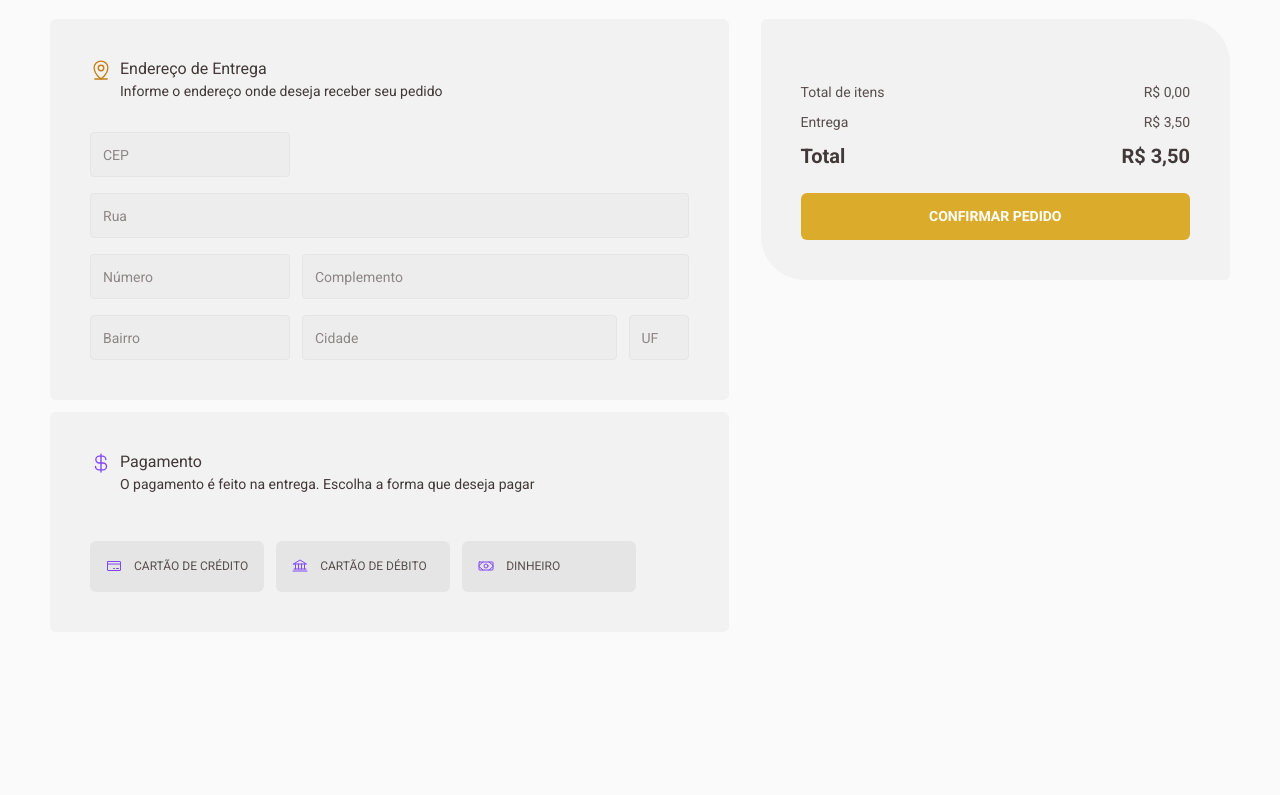
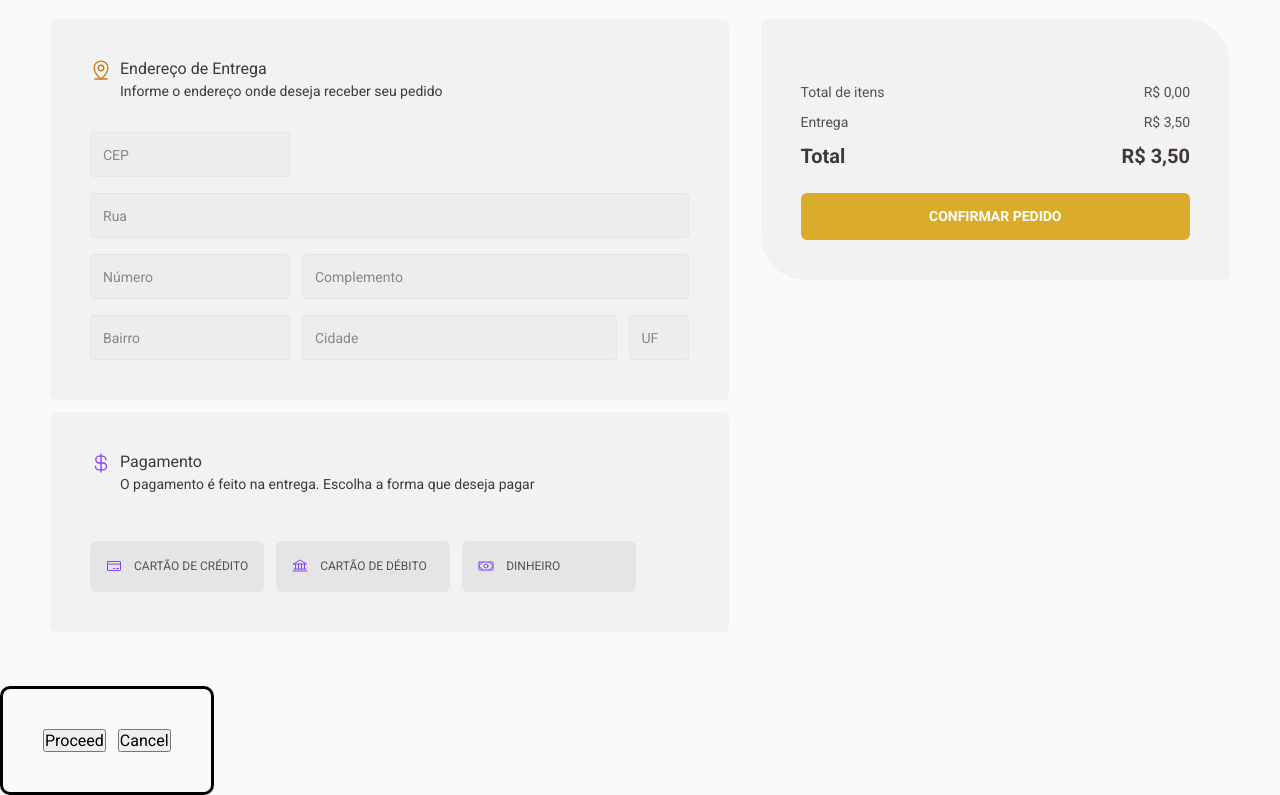
Before and after one commit to marcotulioteles/coffee-delivery-ignite, a React (Vite) app: page /checkout in a window 1280 px wide. Shown: the part 169-964 px from the top of the page. Before the commit the page ends 855 px from the top, so only its background shows below. Built offline with nearby package versions, Linux system fonts and the light colour scheme.

Commit message:
feat: change modal component implementation using dialog tag

```diff
--- a/src/components/Modal/index.tsx
+++ b/src/components/Modal/index.tsx
@@ -1,43 +1,58 @@
-import { ReactNode, useEffect, useRef } from "react";
-import { ModalBackground, ModalContainer } from "./styles";
-import { createPortal } from 'react-dom';
-import { X } from "phosphor-react";
+import { ReactNode, useEffect, useRef, MouseEvent } from 'react';
+import { ButtonGroup } from '../../pages/Checkout/styles';
+import { ModalContainer } from './styles';
+// import { createPortal } from 'react-dom';
 
 interface ModalProps {
-  isOpen: boolean;
-  closeFn: () => void;
+  title?: string;
+  isOpened: boolean;
+  onProceed?: () => void;
+  onClose: () => void;
   children: ReactNode;
+  closeButtonText?: string;
+  proceedButtonText?: string;
+  showProceedButton?: boolean;
 }
+export function Modal({
+  children,
+  isOpened,
+  onClose,
+  onProceed,
+  title,
+  closeButtonText,
+  proceedButtonText,
+  showProceedButton = true
+}: ModalProps) {
 
-const modalRoot = document.getElementById('modal-root') as HTMLElement;
+  const ref: any = useRef(null);
 
-export function Modal({ closeFn, isOpen = false, children }: ModalProps) {
-  const modalContainerRef = useRef<HTMLDivElement>(null);
+  useEffect(() => {
+    if (isOpened) {
+      ref.current?.showModal();
+      document.body.classList.add('modal-open');
+    } else {
+      ref.current?.close();
+      document.body.classList.remove('modal-open');
+    }
+  }, [isOpened]);
 
-  // useEffect(() => {
-  //   console.log(isOpen)
-  //   if (!isOpen) return;
+  const proceedAndClose = () => {
+    if (onProceed) onProceed()
+    onClose();
+  };
 
-  //   function listener(event: any) {
-  //     if ((modalContainerRef.current as HTMLDivElement).contains(event.target)) {
-  //       return;
-  //     }
-  //     closeFn()
-  //   }
+  const preventAutoClose = (event: MouseEvent) => event.stopPropagation;
 
-  //   window.addEventListener('click', listener)
-
-  //   return () => window.removeEventListener('click', listener);
-  // }, [isOpen])
-
-  if (!isOpen) return null;
-
-  return createPortal(
-    <ModalBackground>
-      <ModalContainer ref={modalContainerRef}>
-        <X size={24} style={{ position: 'absolute', top: '10px', right: '10px', cursor: 'pointer' }} onClick={closeFn} />
+  return (
+    <ModalContainer ref={ref} onCancel={onClose} onClick={onClose}>
+      <div onClick={preventAutoClose}>
+        <h3>{title}</h3>
         {children}
-      </ModalContainer>
-    </ModalBackground>,
-    modalRoot)
+        <ButtonGroup>
+          {showProceedButton && <button onClick={proceedAndClose}>{proceedButtonText ?? 'Proceed'}</button>}
+          <button onClick={onClose}>{closeButtonText ?? 'Cancel'}</button>
+        </ButtonGroup>
+      </div>
+    </ModalContainer>
+  )
 }
--- a/src/components/Modal/styles.ts
+++ b/src/components/Modal/styles.ts
@@ -1,19 +1,18 @@
 import styled from 'styled-components';
 
-export const ModalBackground = styled.div`
-  width: 100vw;
-  height: 100vh;
-  background-color: rgba(0, 0, 0, 0.8);
-  position: fixed;
-  top: 0;
-  left: 0;
-  display: flex;
-  align-items: center;
-  justify-content: center;
-`;
+// export const ModalBackground = styled.div`
+//   width: 100vw;
+//   height: 100vh;
+//   background-color: rgba(0, 0, 0, 0.8);
+//   position: fixed;
+//   top: 0;
+//   left: 0;
+//   display: flex;
+//   align-items: center;
+//   justify-content: center;
+// `;
 
-export const ModalContainer = styled.div`
-  position: relative;
+export const ModalContainer = styled.dialog`
   min-width: 100px;
   min-height: 100px;
   display: flex;
@@ -21,5 +20,16 @@ export const ModalContainer = styled.div`
   justify-content: center;
   background-color: ${ props => props.theme['base-background'] };
   padding: 40px;
-  border-radius: 12px;
+  border-radius: 10px;
+
+  ::backdrop {
+    background: rgba(0, 0, 0, 0.3);
+  }
 `;
+
+export const ButtonGroup = styled.div`
+  display: flex;
+  align-items: center;
+  justify-content: center;
+  gap: 16px;
+`;
--- a/src/pages/Checkout/index.tsx
+++ b/src/pages/Checkout/index.tsx
@@ -169,7 +169,7 @@ export function Checkout() {
           </SelectedCoffeeContainer>
         </SelectedCoffeeWrapper>
       </CheckoutContainer>
-      <Modal isOpen={modalIsOpen} closeFn={() => setModalIsOpen(false)}>
+      <Modal isOpened={modalIsOpen} onClose={() => setModalIsOpen(false)} >
         {modalChildren}
       </Modal>
     </>
--- a/src/styles/global.ts
+++ b/src/styles/global.ts
@@ -21,6 +21,10 @@ export const GlobalStyle = createGlobalStyle`
     background-color: ${ props => props.theme['base-background'] };
   }
 
+  body.modal-open {
+    overflow: hidden;
+  }
+
   body, input, textarea, button {
     font-family: 'Roboto', sans-serif;
     font-weight: 400;
```
